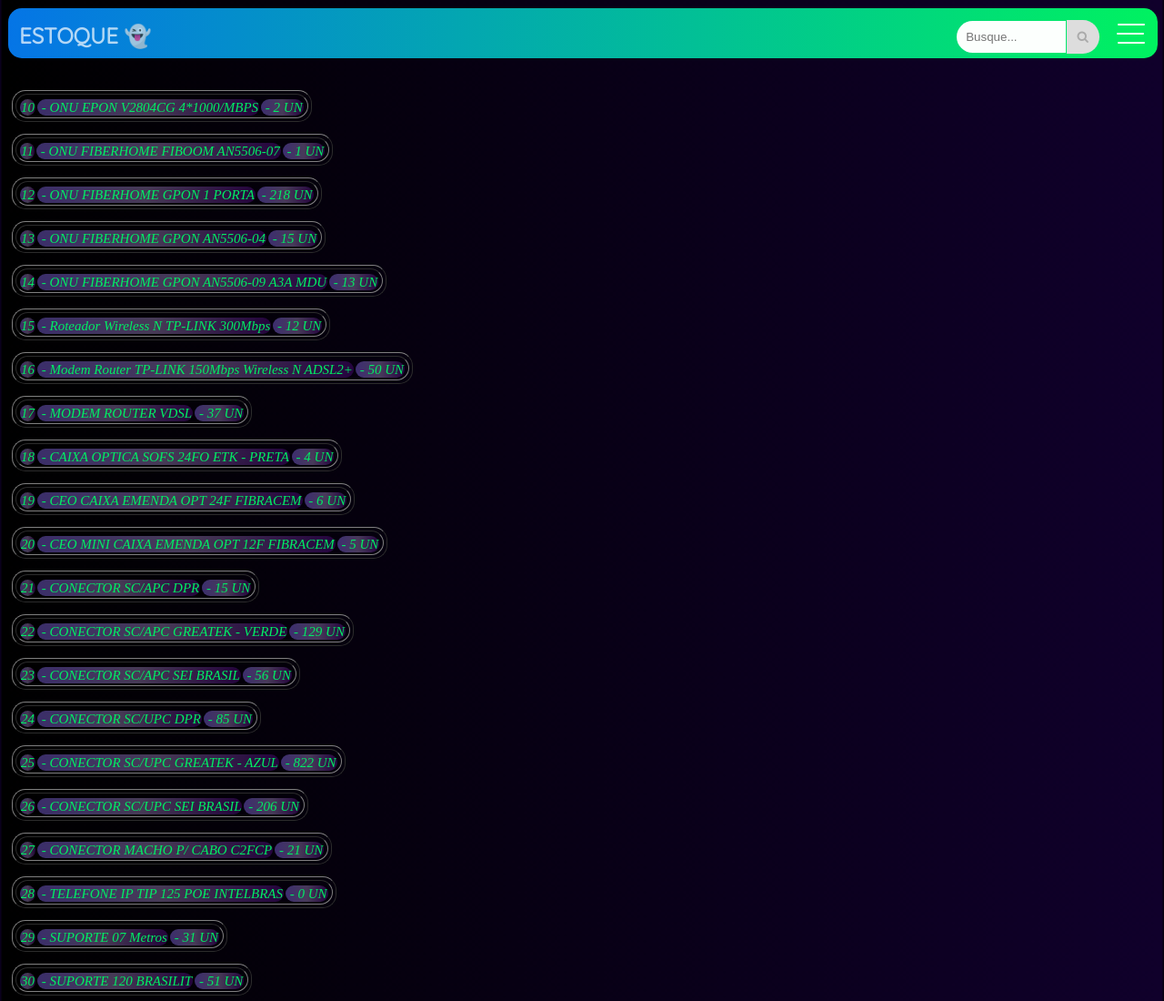
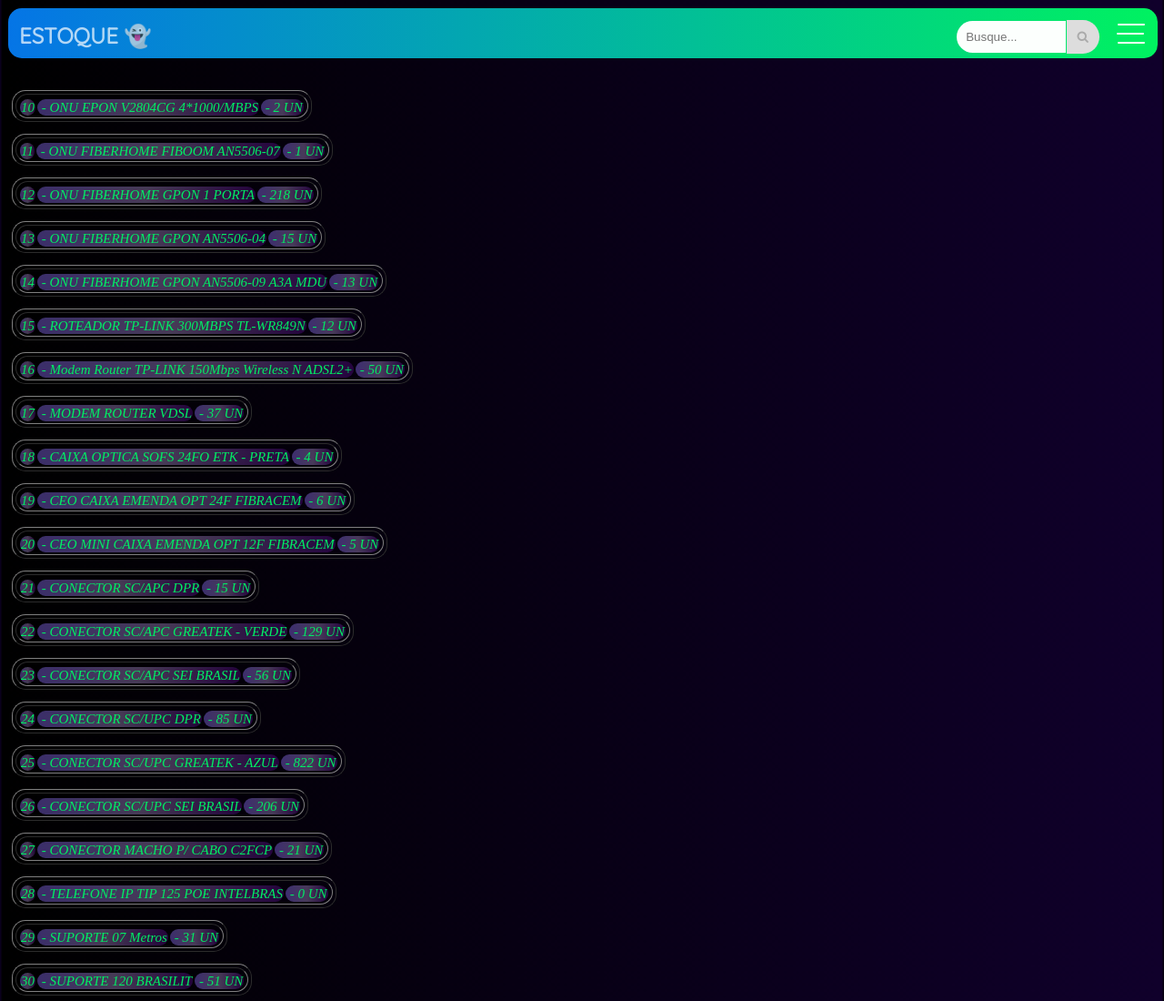
Before and after one commit to PomboFreitas/PomboFreitas.github.io, a plain HTML site: page index.html in a window 1280 px wide. Shown: the top 1100 px of the page at 91% size. Drawn offline with nearby package versions, Linux system fonts and the light colour scheme.

Commit message:
Add files via upload

```diff
--- a/index.html
+++ b/index.html
@@ -582,7 +582,7 @@ border-radius: 5px;
 
 <li class="post" style="backgroud-color: #fff;" ><table border='1'><tr><td><a><i class="instagram"> 14</i><i class="instagram"> - ONU FIBERHOME GPON AN5506-09 A3A MDU</i><i class="instagram"> - 13 UN</i></a></td></tr></table></li>
 
-<li class="post" style="backgroud-color: #fff;" ><table border='1'><tr><td><a><i class="instagram"> 15</i><i class="instagram"> - Roteador Wireless N TP-LINK 300Mbps</i><i class="instagram"> - 12 UN</i></a></td></tr></table></li>
+<li class="post" style="backgroud-color: #fff;" ><table border='1'><tr><td><a><i class="instagram"> 15</i><i class="instagram"> - ROTEADOR TP-LINK 300MBPS TL-WR849N</i><i class="instagram"> - 12 UN</i></a></td></tr></table></li>
 
 <li class="post" style="backgroud-color: #fff;" ><table border='1'><tr><td><a><i class="instagram"> 16</i><i class="instagram"> - Modem Router TP-LINK 150Mbps Wireless N ADSL2+</i><i class="instagram"> - 50 UN</i></a></td></tr></table></li>
 
```
